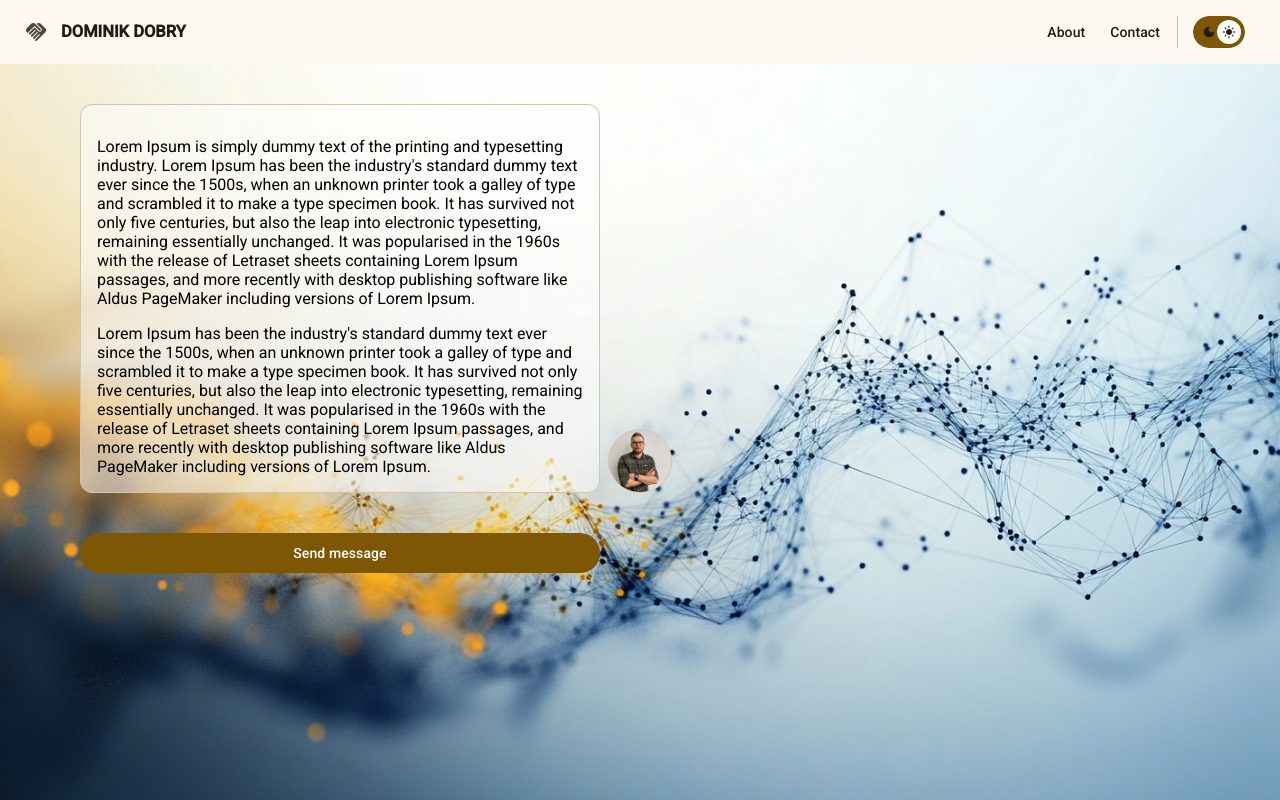
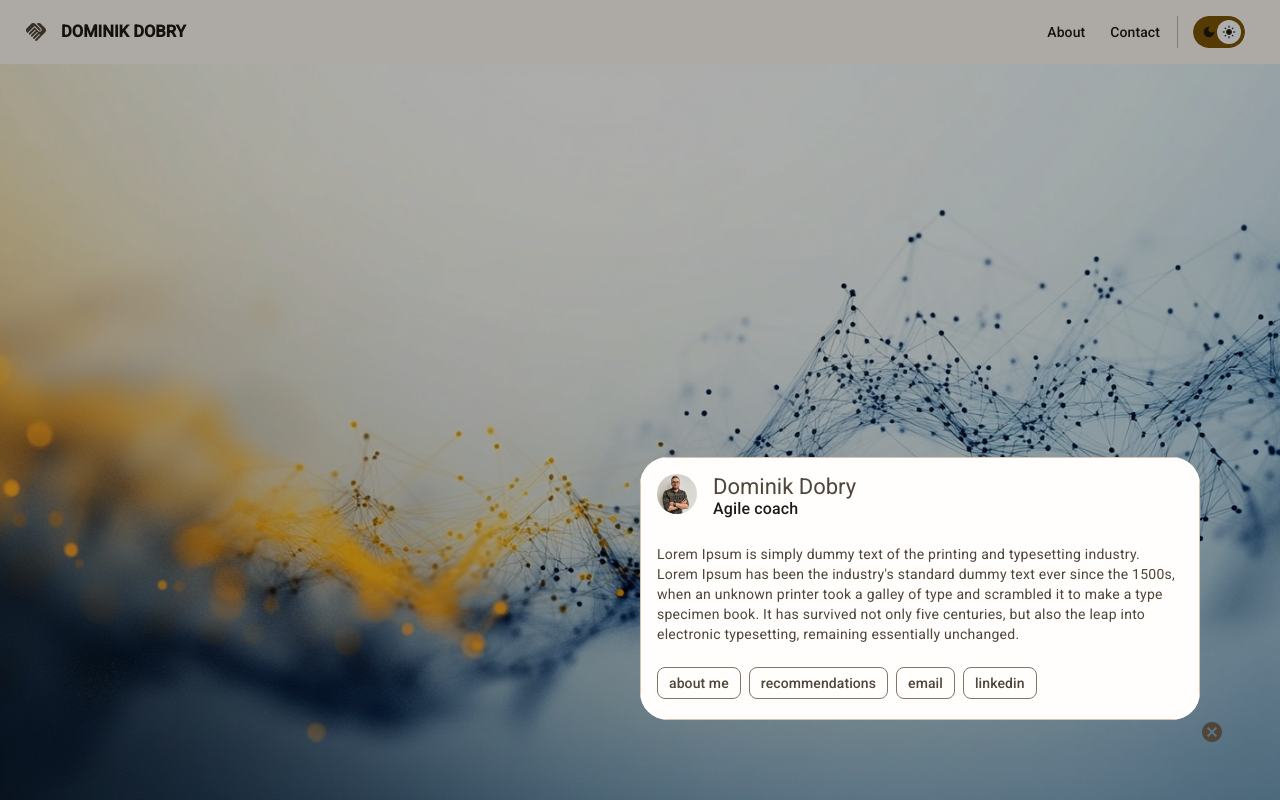
Before and after one commit to krzyzowskabeata/portfolio, an Angular app: page /welcome in a window 1280 px wide. Built offline with nearby package versions, Linux system fonts and the light colour scheme.

Commit message:
Chat as material diaog

```diff
--- /dev/null
+++ b/src/app/home/chat-dialog.ts
@@ -0,0 +1,7 @@
+export interface ChatDialog {
+    title: string;
+    subtitle: string;
+    message: string;
+    email: string;
+    linkedin: string;
+}
--- /dev/null
+++ b/src/app/home/chat-dialog/chat-dialog.component.html
@@ -0,0 +1,26 @@
+<div class="dialog-container">
+    <mat-dialog-content class="dialog-content">
+        <mat-card appearance="outlined" class="dialog-card">
+            <mat-card-header class="card-header">
+                <div mat-card-avatar class="image"></div>
+                <mat-card-title>{{ data.title }}</mat-card-title>
+                <mat-card-subtitle>{{ data.subtitle }}</mat-card-subtitle>
+            </mat-card-header>
+            <mat-card-content class="card-content">
+                <p>{{ data.message }}</p>
+            </mat-card-content>
+            <mat-card-footer class="card-footer">
+                <mat-chip-set aria-label="Skills">
+                  <mat-chip>about me</mat-chip>
+                  <mat-chip>recommendations</mat-chip>
+                  <a [href]="'mailto:' + data.email">
+                      <mat-chip>email</mat-chip>
+                  </a>
+                  <a [href]="data.linkedin" target="_blank">
+                      <mat-chip>linkedin</mat-chip>
+                  </a>
+                </mat-chip-set>
+              </mat-card-footer>
+        </mat-card>
+    </mat-dialog-content>
+</div>
--- /dev/null
+++ b/src/app/home/chat-dialog/chat-dialog.component.scss
@@ -0,0 +1,25 @@
+@import '../../../assets/mixins';
+
+::ng-deep .chat-dialog .mat-mdc-dialog-surface {
+    background-color: transparent;
+}
+
+.dialog-container .dialog-content {
+    padding: 0;
+
+    .dialog-card {
+        background-color: #ffffffd9;
+
+        .card-header .image {
+            @include background(url('../../../assets/pf-pic.jpg'));
+        }
+
+        .card-footer {
+            padding: 1.2rem 1rem 1rem 1rem;
+
+            a:focus {
+                outline: none;
+            }
+        }
+    }
+}
--- /dev/null
+++ b/src/app/home/chat-dialog/chat-dialog.component.ts
@@ -0,0 +1,20 @@
+import { ChangeDetectionStrategy, Component, inject } from '@angular/core';
+import { MatButtonModule } from '@angular/material/button';
+import { MatCardModule } from '@angular/material/card';
+import { MatChipsModule } from '@angular/material/chips';
+import { MatDialogModule, MAT_DIALOG_DATA } from '@angular/material/dialog';
+import { ChatDialog } from '../chat-dialog';
+
+@Component({
+  selector: 'pf-chat-dialog',
+  standalone: true,
+  imports: [MatButtonModule, MatCardModule, MatChipsModule, MatDialogModule],
+  templateUrl: './chat-dialog.component.html',
+  styleUrl: './chat-dialog.component.scss',
+  changeDetection: ChangeDetectionStrategy.OnPush
+})
+export class ChatDialogComponent {
+
+  readonly data = inject<ChatDialog>(MAT_DIALOG_DATA);
+
+}
--- a/src/app/home/chat/chat.component.html
+++ b/src/app/home/chat/chat.component.html
@@ -1,44 +1,13 @@
 <section class="chat-container">
     <div class="chat-content">
-        <mat-card appearance="outlined" class="chat-card">
-            <mat-card-content>
-                <p *ngFor="let message of messages">{{ message }}</p>
-            </mat-card-content>
-        </mat-card>
-        <mat-card appearance="outlined" class="chat-image" pfTooltip [tooltipTemplate]="imageTooltipTemplate" pfSubmenu [submenuTemplate]="imageTooltipTemplate"></mat-card>
-    </div>
-    <div class="chat-content">
-        <button mat-flat-button pfSubmenu [submenuTemplate]="submenuButtonTemplate">Send message</button>
+        @if (opened()) {
+            <button mat-icon-button aria-label="Close dialog" (click)="closeDialog()">
+                <mat-icon>cancel</mat-icon>
+            </button>
+        } @else {
+            <button mat-icon-button aria-label="Open dialog" (click)="openDialog()">
+                <div class="chat-image"></div>
+            </button>
+        }
     </div>
 </section>
-
-<ng-template #imageTooltipTemplate>
-    <div class="tooltip-container">
-        <mat-card appearance="outlined" class="tooltip-card">
-            <mat-card-header>
-                <mat-card-title>{{ title }}</mat-card-title>
-                <mat-card-subtitle>{{ subtitle }}</mat-card-subtitle>
-            </mat-card-header>
-            <div mat-card-image class="tooltip-image"></div>
-            <mat-card-actions>
-                <button mat-icon-button>
-                    <mat-icon>mail</mat-icon>
-                </button>
-                <button mat-icon-button>
-                    <div class="linkedin-icon"></div>
-                </button>
-              </mat-card-actions>
-        </mat-card>
-    </div>
-</ng-template>
-
-<ng-template #submenuButtonTemplate>
-    <div class="submenu-container">
-        <a mat-mini-fab class="submenu-item" [href]="'mailto:' + email">
-            <mat-icon>mail</mat-icon>
-        </a>
-        <a mat-mini-fab class="submenu-item" [href]="linkedin" target="_blank">
-            <div class="linkedin-icon"></div>
-        </a>
-    </div>
-</ng-template>
--- a/src/app/home/chat/chat.component.scss
+++ b/src/app/home/chat/chat.component.scss
@@ -1,76 +1,26 @@
 @import '../../../assets/mixins';
 
-section.chat-container {
-    @include flex(flex-start, flex-start, column);
+section.chat-container .chat-content {
+    position: fixed;
+    bottom: 3rem;
+    right: 3rem;
+    z-index: 2000;
 
-    .chat-content {
-        @include flex(flex-start, flex-end, row, no-wrap);
-        margin: 2.5rem;
-        width: 50%;
-
-        .chat-card {
-            background-color: #ffffff80;
+    button {
+        &:has(.chat-image) {
+            height: 5rem;
+            width: 5rem;
         }
 
         .chat-image {
             @include background(url('../../../assets/pf-pic.jpg'));
             height: 4rem;
-            min-height: 4rem;
             width: 4rem;
-            min-width: 4rem;
             border-radius: 50%;
-            z-index: 1;
-            margin: 0 .5em;
-        }
-
-        &:last-of-type {
-            margin-top: 0;
-
-            button {
-                width: calc(100% - 80px);
-            }
+            position: absolute;
+            top: 50%;
+            left: 50%;
+            transform: translate(-50%, -50%);
         }
     }
 }
-
-.tooltip-container .tooltip-card {
-    overflow: hidden;
-
-    .tooltip-image {
-        @include background(url('../../../assets/pf-pic.jpg'), cover, 50% 45%);
-        height: 300px;
-        width: 325px;
-        margin-top: .5rem;
-    }
-
-    .linkedin-icon {
-        position: absolute;
-        top: 1px;
-        left: 2px;
-    }
-}
-
-.submenu-container {
-    position: relative;
-
-    .submenu-item {
-        position: absolute;
-
-        &:first-of-type {
-            top: -20px;
-            left: -5px;
-        }
-
-        &:nth-of-type(2) {
-            top: 25px;
-            left: -15px;
-        }
-
-    }
-}
-
-.linkedin-icon {
-    @include background(url('../../../assets/linkedin-pic.png'), contain);
-    height: 36px;
-    width: 36px;
-}
--- a/src/app/home/chat/chat.component.ts
+++ b/src/app/home/chat/chat.component.ts
@@ -1,32 +1,71 @@
-import { NgFor } from '@angular/common';
-import { Component } from '@angular/core';
+import { NgIf } from '@angular/common';
+import { afterNextRender, ChangeDetectionStrategy, Component, inject, signal } from '@angular/core';
 import { MatButtonModule } from '@angular/material/button';
-import { MatCardModule } from '@angular/material/card';
+import { DialogPosition, MatDialog, MatDialogRef } from '@angular/material/dialog';
 import { MatIconModule } from '@angular/material/icon';
-import { SubmenuDirective } from '../../shared/submenu.directive';
-import { TooltipDirective } from '../../shared/tooltip.directive';
+import { delay, EMPTY, of } from 'rxjs';
+import { ChatDialog } from '../chat-dialog';
+import { ChatDialogComponent } from '../chat-dialog/chat-dialog.component';
 
 @Component({
   selector: 'pf-chat',
   standalone: true,
-  imports: [NgFor, MatButtonModule, MatCardModule, MatIconModule, SubmenuDirective, TooltipDirective],
+  imports: [NgIf, MatButtonModule, MatIconModule],
   templateUrl: './chat.component.html',
-  styleUrl: './chat.component.scss'
+  styleUrl: './chat.component.scss',
+  changeDetection: ChangeDetectionStrategy.OnPush
 })
 export class ChatComponent {
 
-  messages = [`Lorem Ipsum is simply dummy text of the printing and typesetting industry.
+  readonly dialog = inject(MatDialog);
+  readonly opened = signal(false);
+
+  private dialogRef?: MatDialogRef<ChatDialogComponent, any>;
+
+  // ToDo Set up a service
+  readonly title ="Dominik Dobry";
+  readonly subtitle ="Agile coach";
+
+  readonly message = `Lorem Ipsum is simply dummy text of the printing and typesetting industry.
   Lorem Ipsum has been the industry's standard dummy text ever since the 1500s, when an unknown printer took a galley of type and scrambled it to make a type specimen book.
-  It has survived not only five centuries, but also the leap into electronic typesetting, remaining essentially unchanged. It was popularised in the 1960s with the release of
-  Letraset sheets containing Lorem Ipsum passages, and more recently with desktop publishing software like Aldus PageMaker including versions of Lorem Ipsum.`,
-  `Lorem Ipsum has been the industry's standard dummy text ever since the 1500s, when an unknown printer took a galley of type and scrambled it to make a type specimen book.
-  It has survived not only five centuries, but also the leap into electronic typesetting, remaining essentially unchanged. It was popularised in the 1960s with the release of
-  Letraset sheets containing Lorem Ipsum passages, and more recently with desktop publishing software like Aldus PageMaker including versions of Lorem Ipsum.`];
+  It has survived not only five centuries, but also the leap into electronic typesetting, remaining essentially unchanged.`;
 
-  title ="Dominik Dobry";
-  subtitle ="Scrum Master";
+  readonly email = 'gsr.ddobry@gmail.com';
+  readonly linkedin = 'https://www.linkedin.com/in/dominik-dobry/';
 
-  email = 'gsr.ddobry@gmail.com';
-  linkedin = 'https://www.linkedin.com/in/dominik-dobry/';
+  constructor() {
+    afterNextRender(() => this.initDialog());
+  }
+
+  initDialog(): void {
+    of(EMPTY)
+      .pipe(delay(2000))
+      .subscribe(() => this.openDialog());
+  }
+
+  openDialog(): void {
+    this.opened.set(true);
+
+    const data: ChatDialog = {
+      message: this.message,
+      title: this.title,
+      subtitle: this.subtitle,
+      email: this.email,
+      linkedin: this.linkedin
+    };
+
+    const position: DialogPosition = {
+      bottom: '5rem',
+      right: '5rem'
+    };
+
+    this.dialogRef = this.dialog.open(ChatDialogComponent, { data });
+    this.dialogRef.updatePosition(position);
+    this.dialogRef.afterClosed().subscribe(() => this.opened.set(false));
+  }
+
+  closeDialog(): void {
+    this.dialogRef?.close();
+  }
 
 }
```
Also changed, not shown: 1 other file (tests, documents, lock files or other folders).
